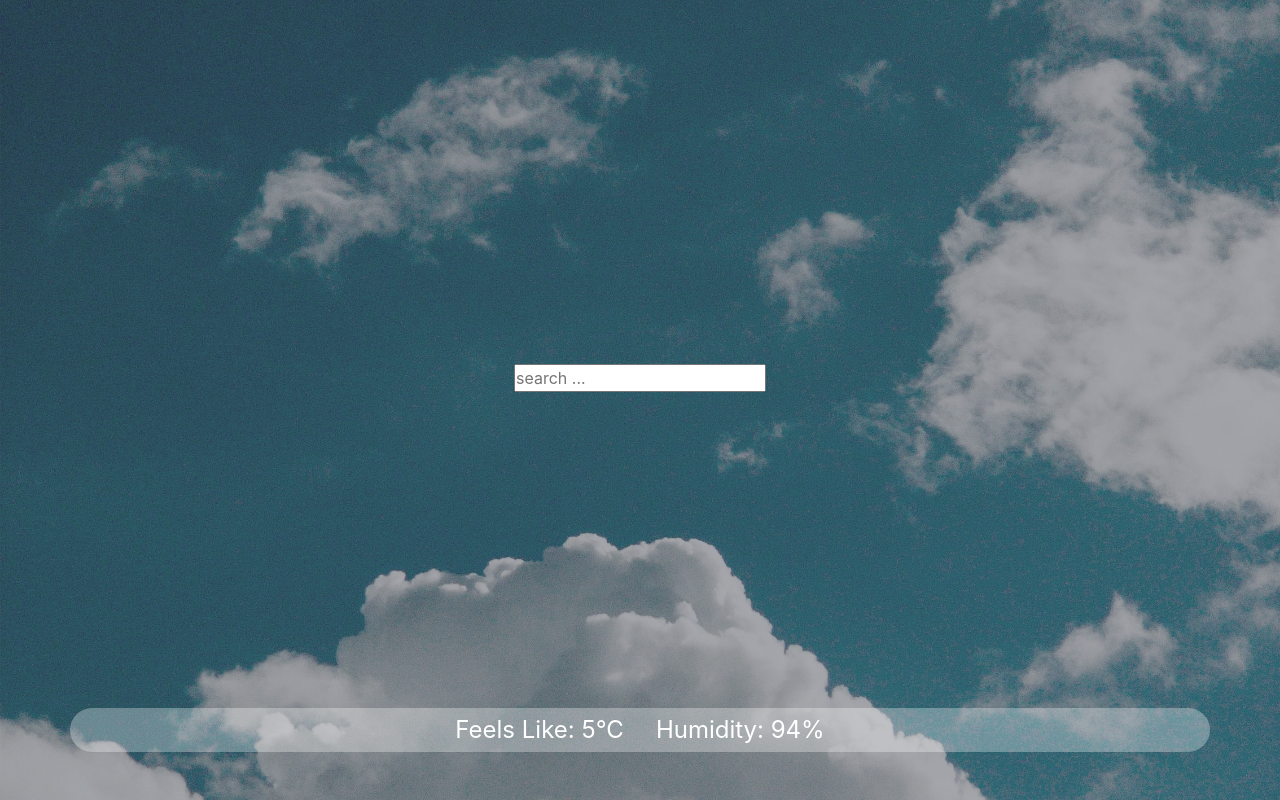
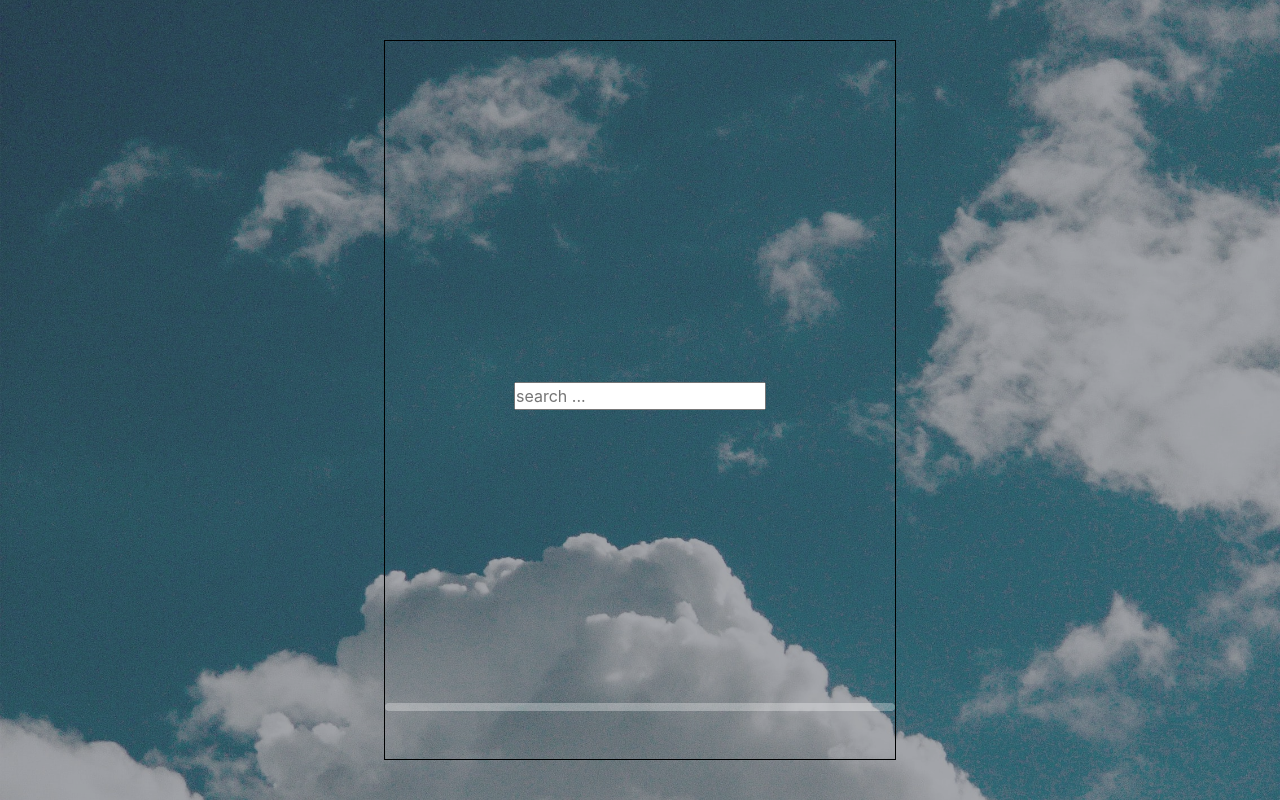
Before and after one commit to annoinspace/EPICODE-react-advanced-solo-project, a React (Create React App) app: page / in a window 1280 px wide. Built offline with nearby package versions, Linux system fonts and the light colour scheme.

Commit message:
components working

```diff
--- a/src/App.css
+++ b/src/App.css
@@ -9,6 +9,9 @@
   height: 100vh;
   color: white;
   background-color: rgba(0, 0, 0, 0.3);
+  display: flex;
+  justify-items: center;
+  align-items: center;
 }
 
 .App:before {
@@ -61,12 +64,12 @@
 /* styling on elements */
 
 p {
-  font-size: 1.5rem;
+  font-size: 2vw;
   margin-bottom: 0;
 }
 
 h1 {
-  font-size: 6rem;
+  font-size: 7vw;
 }
 
 /* styling on components */
@@ -75,3 +78,9 @@ h1 {
   background-color: rgba(255, 255, 255, 0.3);
   border-radius: 25px;
 }
+
+.main {
+  border: 1px solid black;
+  width: 40vw;
+  max-height: 90vh;
+}
--- a/src/components/BottomDisplay.jsx
+++ b/src/components/BottomDisplay.jsx
@@ -1,7 +1,7 @@
 import React from "react"
 import { Row, Col } from "react-bootstrap"
 
-export default function BottomDisplay() {
+export default function BottomDisplay({ main }) {
   return (
     <Row className=" mb-5 p-1 bottom">
       <Col
@@ -9,10 +9,10 @@ export default function BottomDisplay() {
         className="d-flex justify-content-center align-items-center "
       >
         <div className="feels mr-3">
-          <p>Feels Like: 5°C</p>
+          {main ? <p>{main.feels_like}°C</p> : null}
         </div>
         <div className="humidity ml-3">
-          <p>Humidity: 94%</p>
+          {main ? <p>{main.humidity}%</p> : null}
         </div>
       </Col>
     </Row>
--- a/src/components/MainSearch.jsx
+++ b/src/components/MainSearch.jsx
@@ -1,7 +1,7 @@
 import axios from "axios"
-import { Container, Row, Col } from "react-bootstrap"
+import { Container } from "react-bootstrap"
 import React from "react"
-// import TopDisplay from "./TopDisplay"
+import TopDisplay from "./TopDisplay"
 import BottomDisplay from "./BottomDisplay"
 import { useState } from "react"
 
@@ -26,19 +26,14 @@ export default function MainSearch() {
 
   return (
     <>
-      <Container className="h-100 d-flex flex-column justify-content-between">
-        {/* <TopDisplay city={data.name} /> */}
-        <Row className="top mt-5">
-          <Col xs={12}>
-            <p>{data.name}</p>
-            <div className="temperature">
-              {data.main ? <h1>{data.main.temp}°C</h1> : null}
-            </div>
-            <div className="description">
-              {data.weather ? <p>{data.weather[0].main}</p> : null}
-            </div>
-          </Col>
-        </Row>
+      <Container className="h-100 d-flex flex-column justify-content-between main">
+        <TopDisplay
+          name={data.name}
+          weather={data.weather}
+          main={data.main}
+          sys={data.sys}
+        />
+
         <div className="search">
           <input
             value={location}
@@ -48,7 +43,7 @@ export default function MainSearch() {
             type="text"
           ></input>
         </div>
-        <BottomDisplay />
+        <BottomDisplay main={data.main} />
       </Container>
     </>
   )
--- a/src/components/TopDisplay.jsx
+++ b/src/components/TopDisplay.jsx
@@ -1,16 +1,23 @@
 import React from "react"
 import { Row, Col } from "react-bootstrap"
 
-export default function TopDisplay(data) {
+export default function TopDisplay({ name, weather, main, sys }) {
   return (
     <Row className="top mt-5">
       <Col xs={12}>
-        <p>{data.name}</p>
+        <p>
+          {sys ? (
+            <p>
+              {" "}
+              {name}, {sys.country}
+            </p>
+          ) : null}
+        </p>
         <div className="temperature">
-          {data.main ? <h1>{data.main.temp}°C</h1> : null}
+          {main ? <h1>{main.temp}°C</h1> : null}
         </div>
         <div className="description">
-          {data.weather ? <p>{data.weather[0].main}</p> : null}
+          {weather ? <p>{weather[0].description}</p> : null}
         </div>
       </Col>
     </Row>
```
